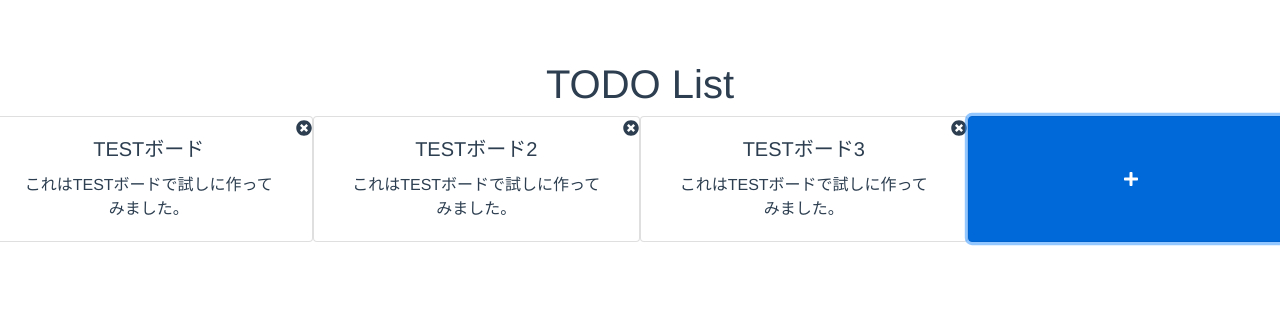
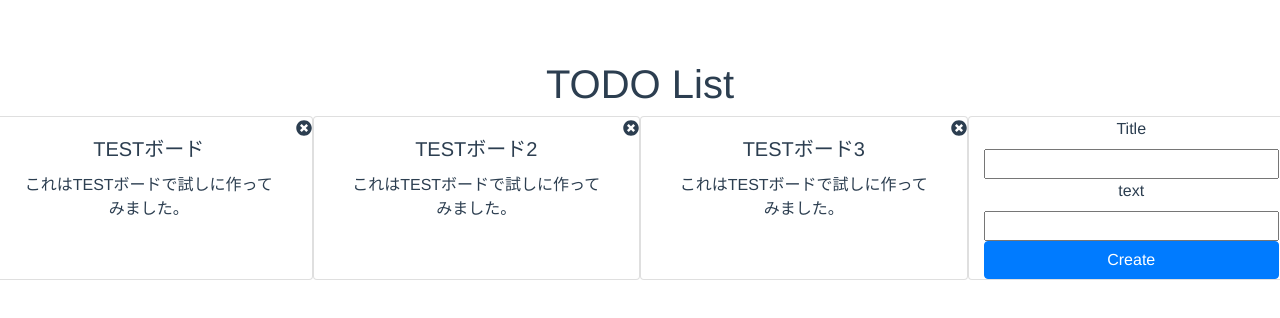
Before and after one commit to Taurin190/vue-todo, a Vue app: page / in a window 1280 px wide. Both pictures are taken after a click on the button 1131 px from the left and 179 px from the top of the page. Shown: the top 318 px of the page. Built offline with nearby package versions, Linux system fonts and the light colour scheme.

Commit message:
add button to create new cards

```diff
--- a/src/components/Home.vue
+++ b/src/components/Home.vue
@@ -14,7 +14,16 @@
                         </p>
                     </div>
                 </div>
-                <button class="btn btn-primary col-3" href="#">
+                <div v-if="createFlag" class="col-3 card">
+                    <label>Title</label>
+                    <input v-model="new_title" type="textbox" />
+                    <label>text</label>
+                    <input v-model="new_description" type="textarea" />
+                    <button v-on:click="createBoard(new_title, new_description)" class="btn btn-primary" href="#">
+                        Create
+                    </button>
+                </div>
+                <button v-else v-on:click="openCreateForm" class="btn btn-primary col-3" href="#">
                     <font-awesome-icon style="height: 100px;" class="align-middle" icon="plus" />
                 </button>
             </div>
@@ -31,12 +40,24 @@ export default {
               {title: 'TESTボード', description: 'これはTESTボードで試しに作ってみました。'},
               {title: 'TESTボード2', description: 'これはTESTボードで試しに作ってみました。'},
               {title: 'TESTボード3', description: 'これはTESTボードで試しに作ってみました。'}
-          ]
+          ],
+          createFlag: false,
+          new_title: '',
+          new_description:'',
+          count: 0,
       }
   },
   methods: {
-      createBoard: function() {
-
+      createBoard: function(title, text) {
+          this.$data.threads.push(
+              {title: title, description: text}
+          );
+          this.$data.new_title = '';
+          this.$data.new_description = '';
+          this.$data.createFlag = false;
+      },
+      openCreateForm: function() {
+          this.$data.createFlag = true;
       },
       deleteCard: function(index) {
           this.$delete(this.$data.threads, index);
```
